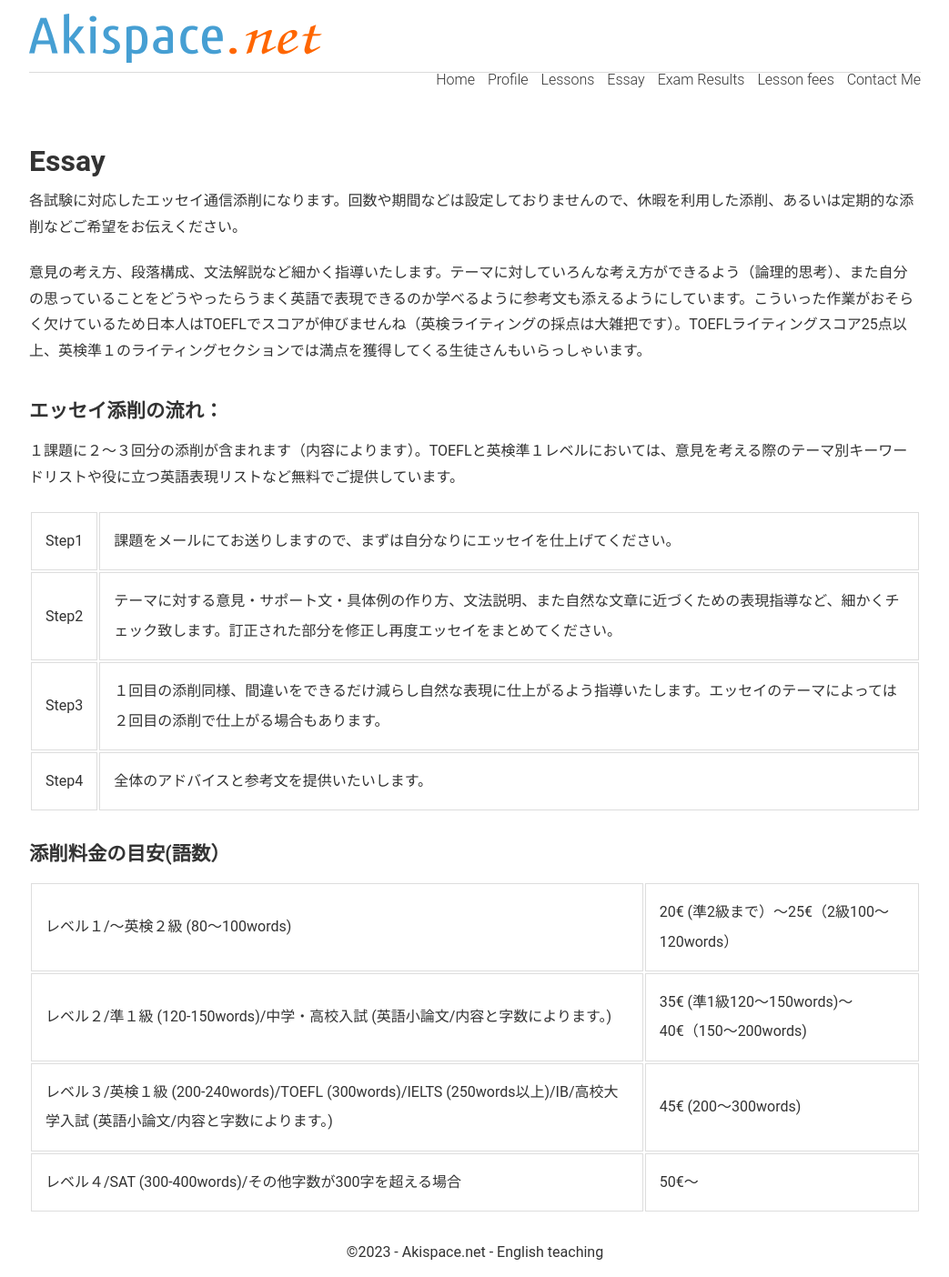
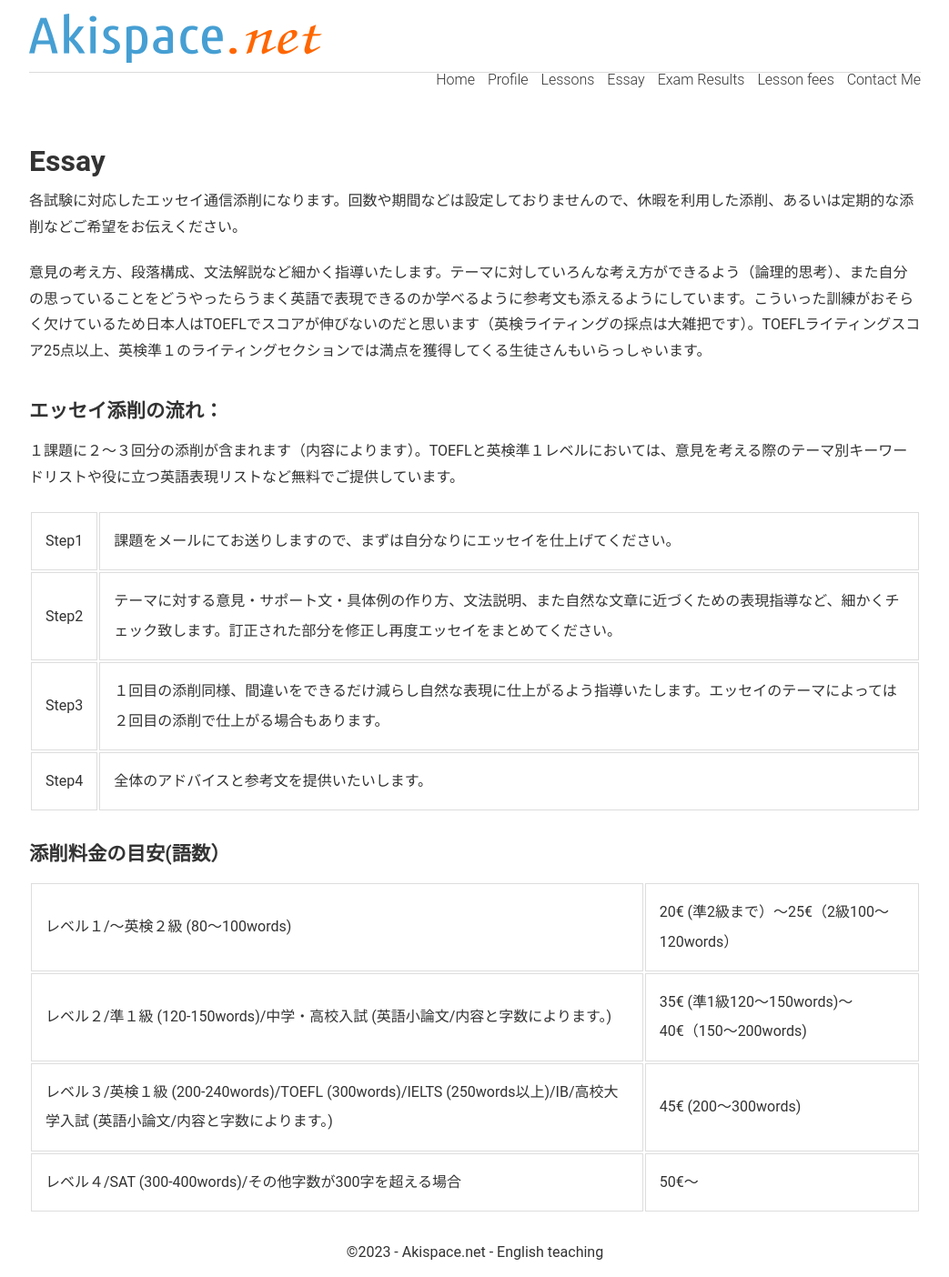
Before and after one commit to phocean/akispace, a Jekyll site: the page built from essays.md, in a window 1280 px wide. Shown: the whole page at 91% size, without its empty margins (118-1161 px from the left). Built offline with Jekyll 4.4.1, drawn with Linux system fonts in a browser that asks for light colours.

Commit message:
Update essays.md
one phrase added

```diff
--- a/essays.md
+++ b/essays.md
@@ -10,7 +10,7 @@ description: 英検/TOEFL/IELTS/SATなどの資格試験に合わせたエッセ
 
 各試験に対応したエッセイ通信添削になります。回数や期間などは設定しておりませんので、休暇を利用した添削、あるいは定期的な添削などご希望をお伝えください。
 
-意見の考え方、段落構成、文法解説など細かく指導いたします。テーマに対していろんな考え方ができるよう（論理的思考）、また自分の思っていることをどうやったらうまく英語で表現できるのか学べるように参考文も添えるようにしています。こういった作業がおそらく欠けているため日本人はTOEFLでスコアが伸びませんね（英検ライティングの採点は大雑把です）。TOEFLライティングスコア25点以上、英検準１のライティングセクションでは満点を獲得してくる生徒さんもいらっしゃいます。
+意見の考え方、段落構成、文法解説など細かく指導いたします。テーマに対していろんな考え方ができるよう（論理的思考）、また自分の思っていることをどうやったらうまく英語で表現できるのか学べるように参考文も添えるようにしています。こういった訓練がおそらく欠けているため日本人はTOEFLでスコアが伸びないのだと思います（英検ライティングの採点は大雑把です）。TOEFLライティングスコア25点以上、英検準１のライティングセクションでは満点を獲得してくる生徒さんもいらっしゃいます。
 
 ### エッセイ添削の流れ：
 １課題に２〜３回分の添削が含まれます（内容によります）。TOEFLと英検準１レベルにおいては、意見を考える際のテーマ別キーワードリストや役に立つ英語表現リストなど無料でご提供しています。
```
